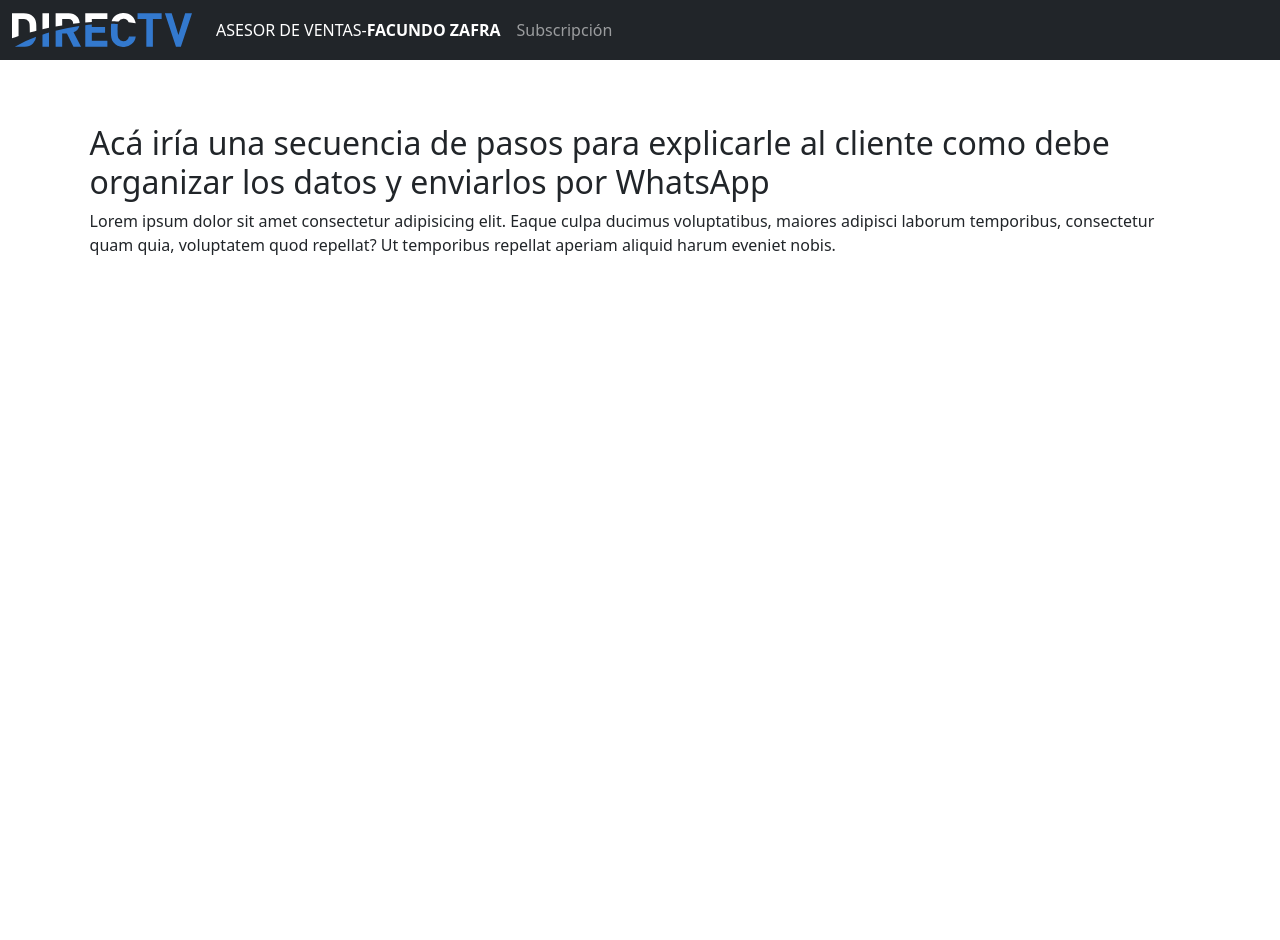
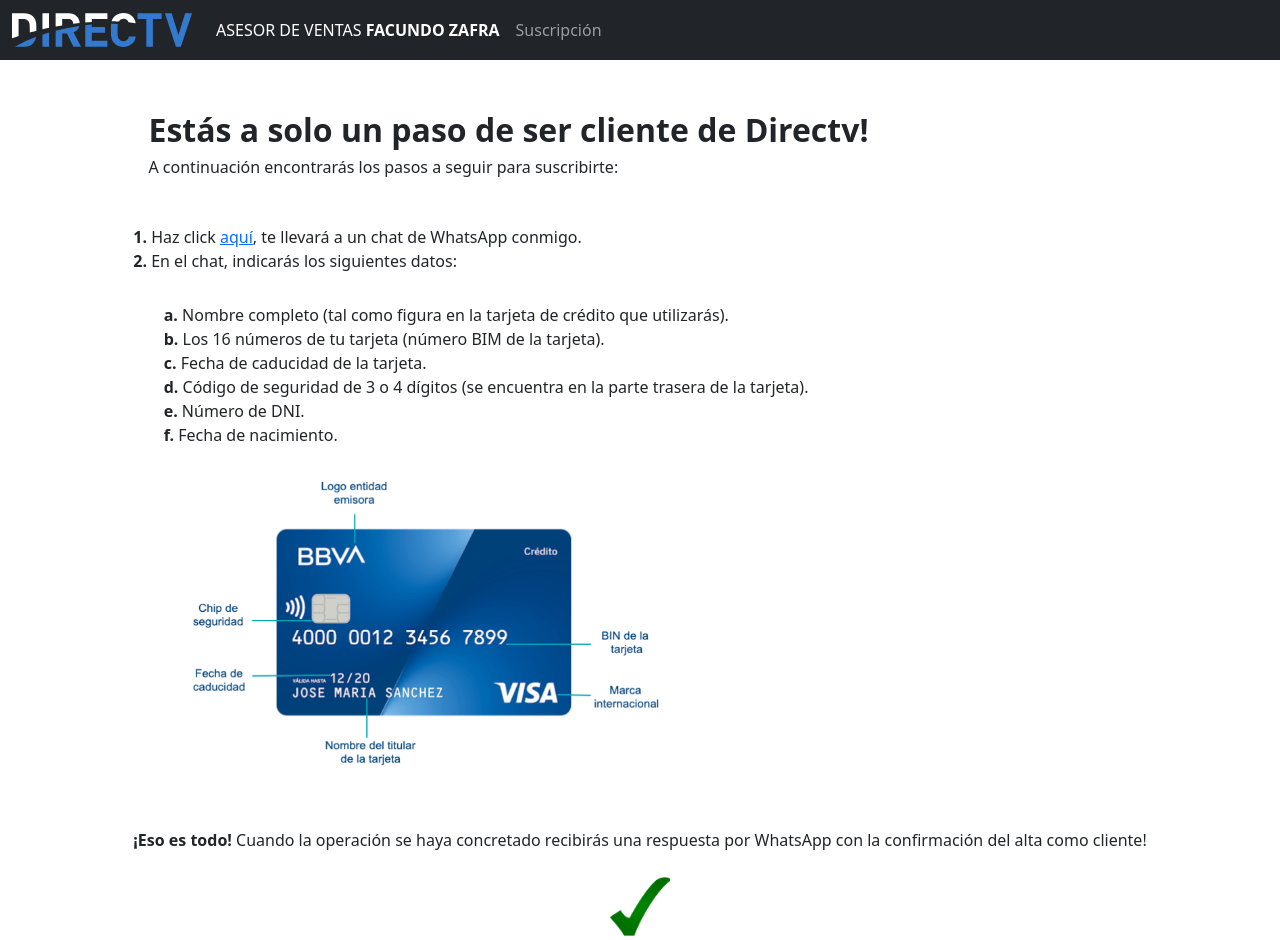
Before and after one commit to matiascarrasco94/directv, a plain HTML site: page pages/subscripcion.html in a window 1280 px wide. Before the commit the page ends 800 px from the top, so only its background shows below. Drawn offline with nearby package versions, Linux system fonts and the light colour scheme.

Commit message:
correcciones-agrego-seccion-suscripcion

```diff
--- a/pages/subscripcion.html
+++ b/pages/subscripcion.html
@@ -21,10 +21,10 @@
               <div class="collapse navbar-collapse" id="navbarSupportedContent">
                 <ul class="navbar-nav me-auto mb-2 mb-lg-0">
                   <li class="nav-item">
-                    <a class="nav-link active" aria-current="page" href="./facundozafra.html">ASESOR DE VENTAS-<strong>FACUNDO ZAFRA</strong></a>
+                    <a class="nav-link active" aria-current="page" href="./facundozafra.html">ASESOR DE VENTAS <strong>FACUNDO ZAFRA</strong></a>
                   </li>
                   <li class="nav-item">
-                    <a class="nav-link" href="./subscripcion.html">Subscripción</a>
+                    <a class="nav-link" href="./subscripcion.html">Suscripción</a>
                   </li>
                 </ul>
               </div>
@@ -32,10 +32,37 @@
           </nav>
     </header>
 
-    <main class="mainSubscripcion">
-        <h2>Acá iría una secuencia de pasos para explicarle al cliente como debe organizar los datos y enviarlos por WhatsApp</h2>
-        <p>Lorem ipsum dolor sit amet consectetur adipisicing elit. Eaque culpa ducimus voluptatibus, maiores adipisci laborum temporibus, consectetur quam quia, voluptatem quod repellat? Ut temporibus repellat aperiam aliquid harum eveniet nobis.</p>
+    <main class="main">
+        <h2><strong>Estás a solo un paso de ser cliente de Directv!</strong></h2>
+        <h6>A continuación encontrarás los pasos a seguir para suscribirte:</h6>
+        <br>
+        <p>
+          <div>
+            <strong>1.</strong> Haz click <a href="https://wa.me/5492657524902" target="_blank">aquí</a>, te llevará a un chat de WhatsApp conmigo.<br>
+            <strong>2.</strong> En el chat, indicarás los siguientes datos: <br>
+              <div class="datos">
+                <strong>a.</strong> Nombre completo (tal como figura en la tarjeta de crédito que utilizarás). <br>
+                <strong>b.</strong> Los 16 números de tu tarjeta (número BIM de la tarjeta). <br>
+                <strong>c.</strong> Fecha de caducidad de la tarjeta. <br>
+                <strong>d.</strong> Código de seguridad de 3 o 4 dígitos (se encuentra en la parte trasera de la tarjeta).<br>
+                <strong>e.</strong> Número de DNI.<br>
+                <strong>f.</strong> Fecha de nacimiento. <br>
+                <img src="../images/anverso-tarjeta.png.img.768.1597841407261.png" alt="tarjeta-datos" width="80%"> <br>
+              </div>
+
+            <strong>¡Eso es todo!</strong> Cuando la operación se haya concretado recibirás una respuesta por WhatsApp con la confirmación del alta como cliente! <br>
+          </div>
+          <br>
+          <img src="../images/tilde.png" alt="tilde" width="5%">
+        </p>
+
+
+
     </main>
 
+
+
+
+    <script src="https://cdn.jsdelivr.net/npm/bootstrap@5.2.0-beta1/dist/js/bootstrap.bundle.min.js" integrity="sha384-pprn3073KE6tl6bjs2QrFaJGz5/SUsLqktiwsUTF55Jfv3qYSDhgCecCxMW52nD2" crossorigin="anonymous"></script>
 </body>
 </html>
--- a/style/styles.css
+++ b/style/styles.css
@@ -1,14 +1,41 @@
 .main {
-    display: flex;
-    align-items: center;
-    justify-content: center;
-}
-
-.mainSubscripcion {
     display: flex;
     flex-direction: column;
     align-items: center;
-    padding-top: 5%;
-    padding-left: 7%;
-    padding-right: 7%;
+    align-content: center;
+    justify-content: center;
+    margin-top: 2%;
+    padding: 2%;
 }
+
+.main h2 {
+    width: 80%;
+}
+.main h6 {
+    width: 80%;
+}
+.main p {
+    width: 80%;
+}
+
+.datos {
+    padding: 3%;
+}
+.main .datos {
+    width: 70%;
+}
+
+
+@media screen and (min-width: 768px) {
+    .descripcionMain {
+        display: none;
+    }
+}
+
+@media screen and (max-width: 768px) {
+    .descripcionMain {
+        display: flex;
+        flex-direction: column;
+        align-items: center;
+    }
+}
```
Also changed, not shown: index.html (+25 -6 lines), pages/facundozafra.html (+4 -2 lines), images/anverso-tarjeta.png.img.768.1597841407261.png (added), images/nombre-tarjeta.png (added), images/tilde.png (added).
